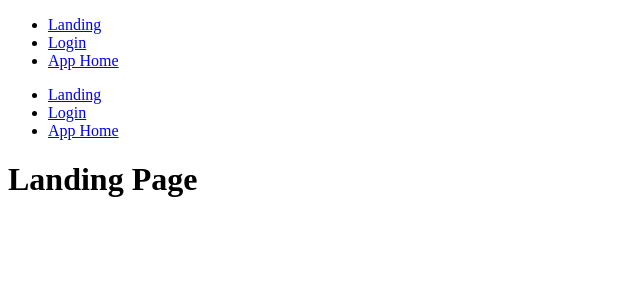
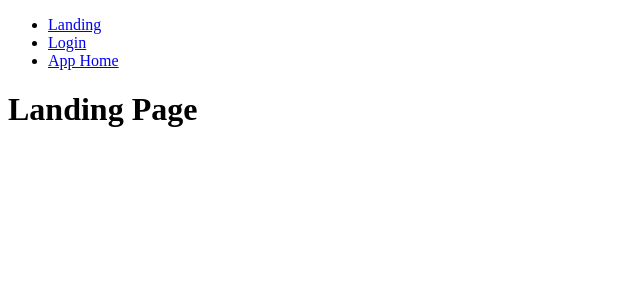
Before and after one commit to chingu-voyages/v22-bears-team-05, a Next.js app in the folder client/: page / in a window 1280 px wide. Shown: the top 300 px of the page, without its empty margins (0-640 px from the left). Built offline with nearby package versions, Linux system fonts and the light colour scheme.

Commit message:
Removed Links from index page

```diff
--- a/client/pages/index.tsx
+++ b/client/pages/index.tsx
@@ -2,11 +2,8 @@ import React, { FunctionComponent } from 'react';
 import App from '../components/App';
 // import { initializeApollo } from "../lib/apolloClient"
 
-import Links from '../components/Links';
-
 const IndexPage: FunctionComponent = () => (
   <App>
-    <Links />
     <h1>Landing Page</h1>
   </App>
 );
```
